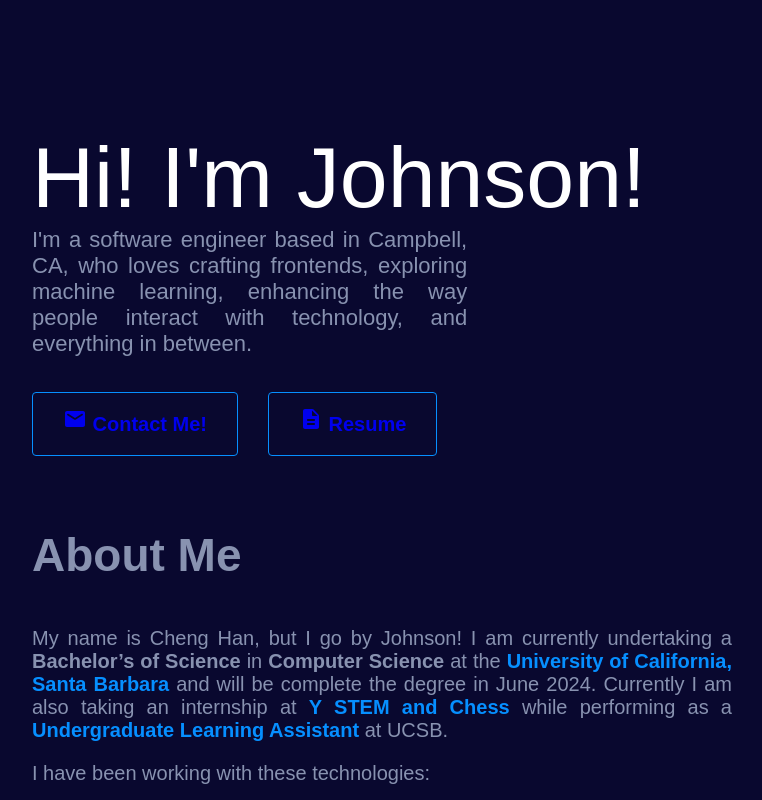
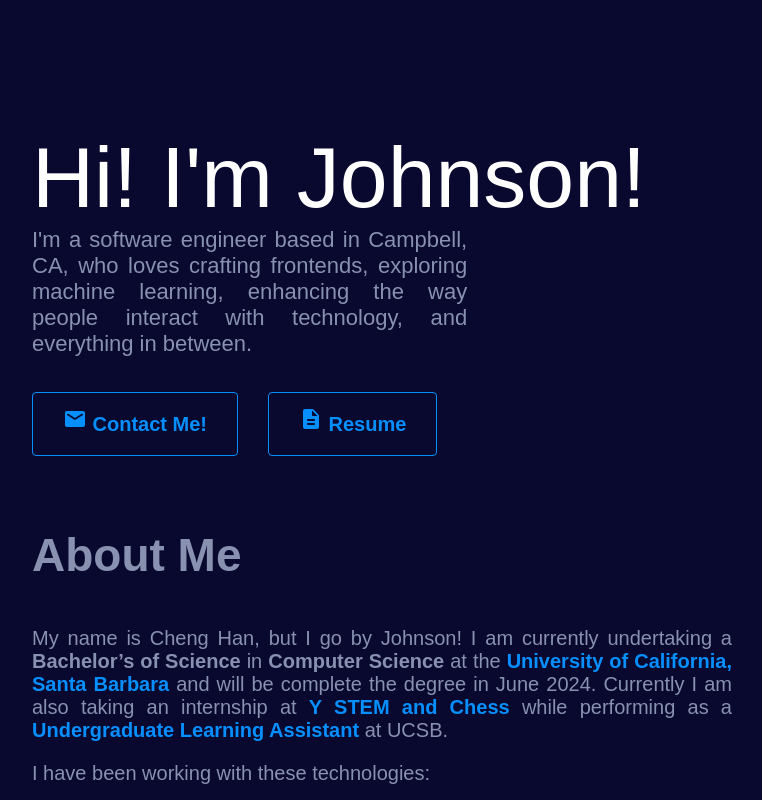
Before and after one commit to Johnsonchan105/johnsonchan105.github.io, a React (Create React App) app: page / in a window 1280 px wide. Shown: the top 800 px of the page, without its empty margins (160-922 px from the left). Built offline with nearby package versions, Linux system fonts and the light colour scheme.

Commit message:
change button color

```diff
--- a/src/styles/Intro.css
+++ b/src/styles/Intro.css
@@ -34,3 +34,12 @@
     display: inline;
     position: relative;
 }
+
+a {
+    color: var(--bright-blue);
+}
+
+a:visited {
+    text-decoration: none;
+    color: var(--bright-blue);
+}
```
Also changed, not shown: public/logo192.png (deleted), public/logo512.png (deleted).
